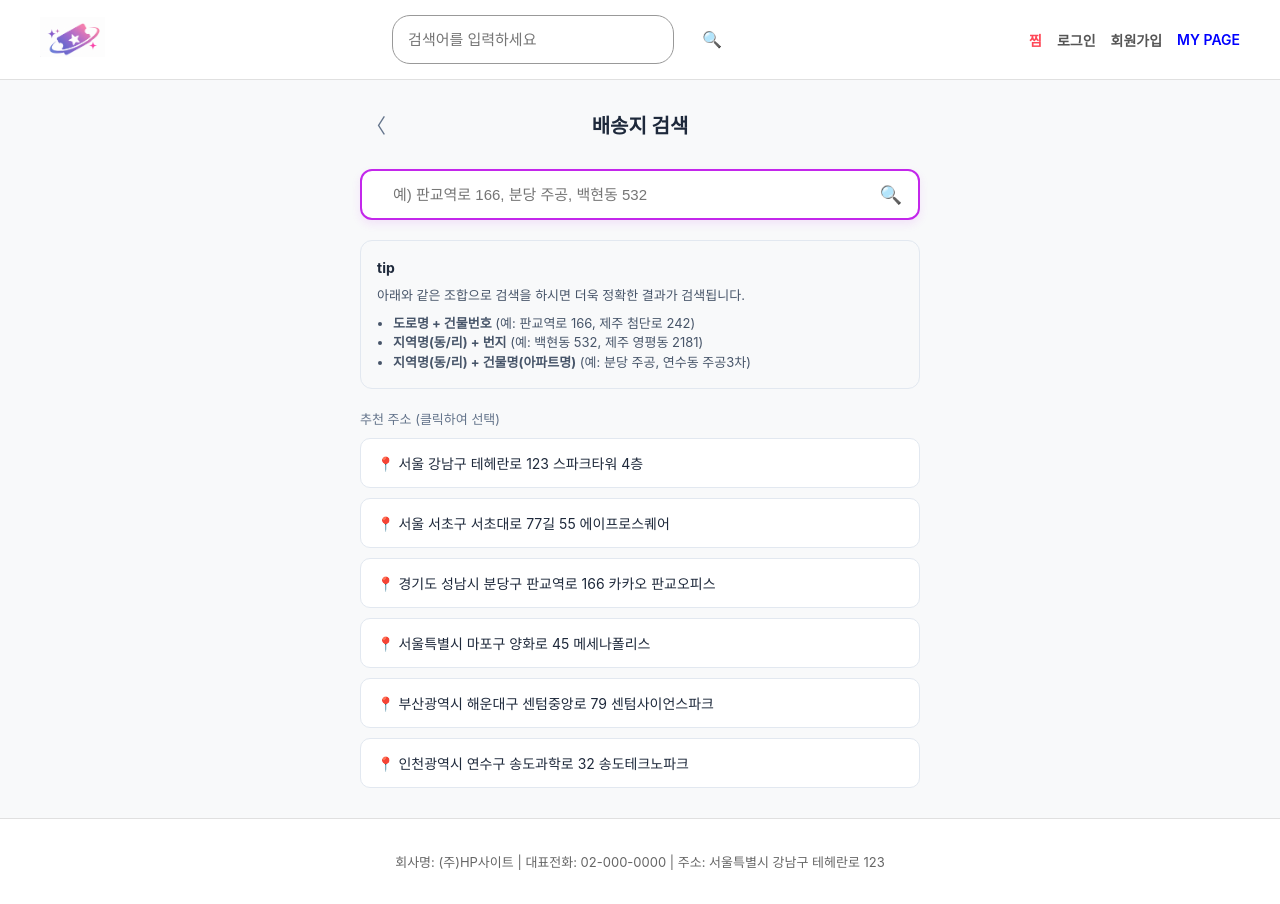
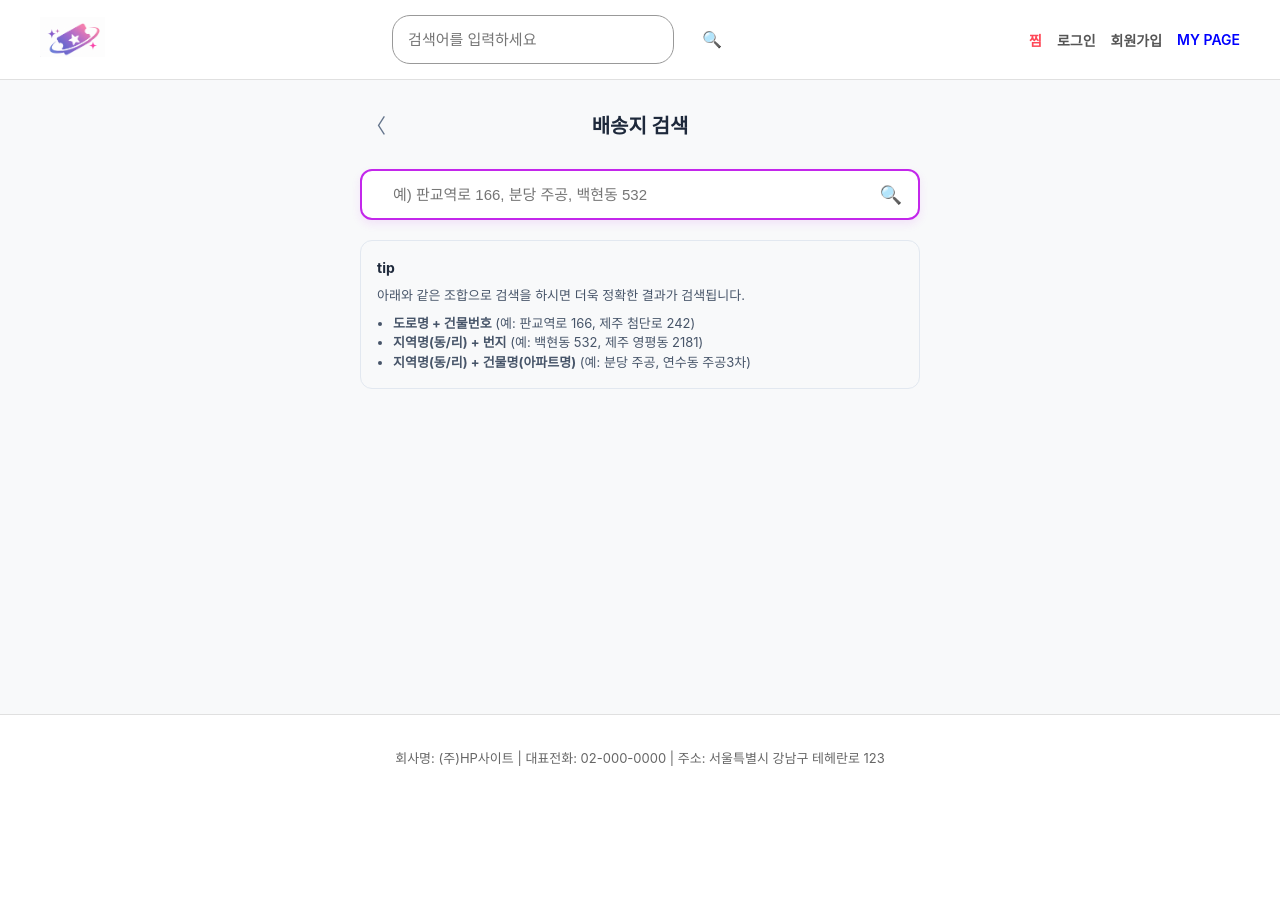
Before and after one commit to gkdudopice-lang/hp-router-ex, a React (Create React App) app: page /address/search in a window 1280 px wide. After the commit the page ends 800 px from the top, so only its background shows below. Built offline with nearby package versions, Linux system fonts and the light colour scheme.

Commit message:
배송지 관리, 배송지 추가 만들었는데 여전히 중복 + 검색 안돼서 수정 필요

```diff
--- a/src/pages/AddressManagement.js
+++ b/src/pages/AddressManagement.js
@@ -123,41 +123,36 @@ export default function AddressManagement() {
   const location = useLocation();
   const newAddress = location.state?.selectedAddress;
 
-  // 배송지 목록 상태 (문자열 배열로 관리)
   const [addresses, setAddresses] = useState([]);
 
-  // 검색 페이지에서 주소를 들고 돌아올 때 실행
   useEffect(() => {
     if (newAddress) {
-      // 💡 이미 등록된 주소인지 체크 (중복 등록 방지)
-      if (addresses.includes(newAddress)) {
-        alert("이미 등록된 배송지입니다.");
-        return;
-      }
-
-      if (addresses.length >= 10) {
-        alert("배송지는 최대 10개까지만 등록할 수 있습니다.");
-        return;
-      }
-
-      //새 주소 안전하게 추가
-      setAddresses((prev) => [...prev, newAddress]);
+      setAddresses((prev) => {
+        // 이미 목록에 있는 주소라면 추가하지 않고 기존 목록 반환
+        if (prev.includes(newAddress)) {
+          alert("이미 등록된 배송지입니다.");
+          return prev;
+        }
+        if (prev.length >= 10) {
+          alert("배송지는 최대 10개까지만 등록할 수 있습니다.");
+          return prev;
+        }
+        return [...prev, newAddress];
+      });
     }
   }, [newAddress]);
 
-  // 배송지 삭제 함수
   const handleDelete = (indexToDelete) => {
-    setAddresses(addresses.filter((_, index) => index !== indexToDelete));
+    setAddresses((prev) => prev.filter((_, index) => index !== indexToDelete));
   };
 
-  // 더블클릭 시 기본 배송지(맨 앞)로 변경하는 함수
   const handleSetDefault = (indexToSet) => {
-    const targetAddress = addresses[indexToSet];
-    const remainingAddresses = addresses.filter(
-      (_, index) => index !== indexToSet,
-    );
-    setAddresses([targetAddress, ...remainingAddresses]);
-    alert(`"${targetAddress}" (이)가 기본 배송지로 설정되었습니다.`);
+    setAddresses((prev) => {
+      const targetAddress = prev[indexToSet];
+      const remaining = prev.filter((_, index) => index !== indexToSet);
+      alert(`"${targetAddress}" (이)가 기본 배송지로 설정되었습니다.`);
+      return [targetAddress, ...remaining];
+    });
   };
 
   return (
@@ -180,7 +175,7 @@ export default function AddressManagement() {
         <div style={{ display: "flex", flexDirection: "column", gap: "12px" }}>
           {addresses.map((addr, index) => (
             <AddressCard
-              key={`${addr}-${index}`} // 💡 고유한 key 값을 주어 2,3번 카드가 꼬이지 않도록 완벽 분리
+              key={`${addr}-${index}`}
               $isDefault={index === 0}
               onDoubleClick={() => handleSetDefault(index)}
             >
--- a/src/pages/AddressSearch.js
+++ b/src/pages/AddressSearch.js
@@ -2,6 +2,7 @@ import React, { useState } from "react";
 import { useNavigate } from "react-router-dom";
 import styled from "styled-components";
 import Input from "../Components/common/Input";
+import Button from "../Components/common/Button"; // 공통 버튼 활용
 
 const Container = styled.div`
   max-width: 600px;
@@ -104,19 +105,14 @@ export default function AddressSearch() {
   const navigate = useNavigate();
   const [keyword, setKeyword] = useState("");
 
-  // 💡 주소 예시를 6개로 넉넉하게 확장!
-  const dummyResults = [
-    "서울 강남구 테헤란로 123 스파크타워 4층",
-    "서울 서초구 서초대로 77길 55 에이프로스퀘어",
-    "경기도 성남시 분당구 판교역로 166 카카오 판교오피스",
-    "서울특별시 마포구 양화로 45 메세나폴리스",
-    "부산광역시 해운대구 센텀중앙로 79 센텀사이언스파크",
-    "인천광역시 연수구 송도과학로 32 송도테크노파크",
-  ];
-
-  const handleSelectAddress = (address) => {
+  // 주소를 선택하거나 직접 입력해서 등록할 때 실행되는 함수
+  const handleSelectAddress = (addressToRegister) => {
+    if (!addressToRegister.trim()) {
+      alert("주소를 입력해주세요.");
+      return;
+    }
     navigate("/profile/address", {
-      state: { selectedAddress: address },
+      state: { selectedAddress: addressToRegister },
     });
   };
 
@@ -127,6 +123,7 @@ export default function AddressSearch() {
         <h2>배송지 검색</h2>
       </HeaderRow>
 
+      {/* 검색 입력창 */}
       <SearchBoxWrapper>
         <Input
           type="text"
@@ -134,8 +131,15 @@ export default function AddressSearch() {
           value={keyword}
           onChange={(e) => setKeyword(e.target.value)}
         />
-        <span>🔍</span>
+        <span onClick={() => handleSelectAddress(keyword)}>🔍</span>
       </SearchBoxWrapper>
+
+      {/* 💡 직접 입력한 검색어로 바로 등록할 수 있는 버튼 추가 */}
+      {keyword.trim() && (
+        <Button enabled={true} onClick={() => handleSelectAddress(keyword)}>
+          "{keyword}" (으)로 배송지 등록하기
+        </Button>
+      )}
 
       <TipBox>
         <h4>tip</h4>
@@ -157,22 +161,6 @@ export default function AddressSearch() {
           </li>
         </ul>
       </TipBox>
-
-      <div style={{ display: "flex", flexDirection: "column", gap: "10px" }}>
-        <p style={{ fontSize: "13px", color: "#64748b", margin: 0 }}>
-          추천 주소 (클릭하여 선택)
-        </p>
-        {dummyResults
-          .filter((item) => item.includes(keyword))
-          .map((address, index) => (
-            <ResultItem
-              key={index}
-              onClick={() => handleSelectAddress(address)}
-            >
-              📍 {address}
-            </ResultItem>
-          ))}
-      </div>
     </Container>
   );
 }
```
